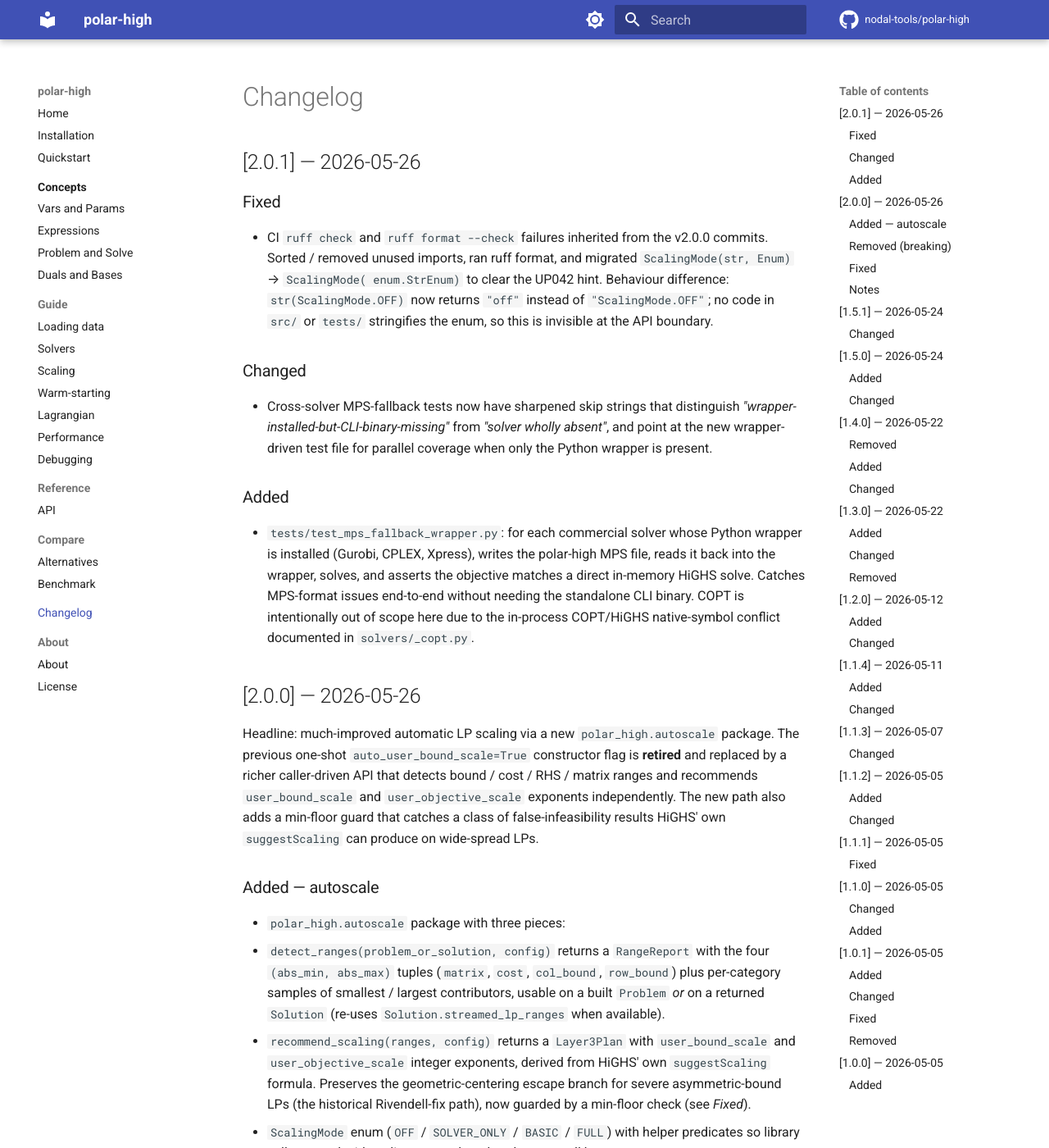
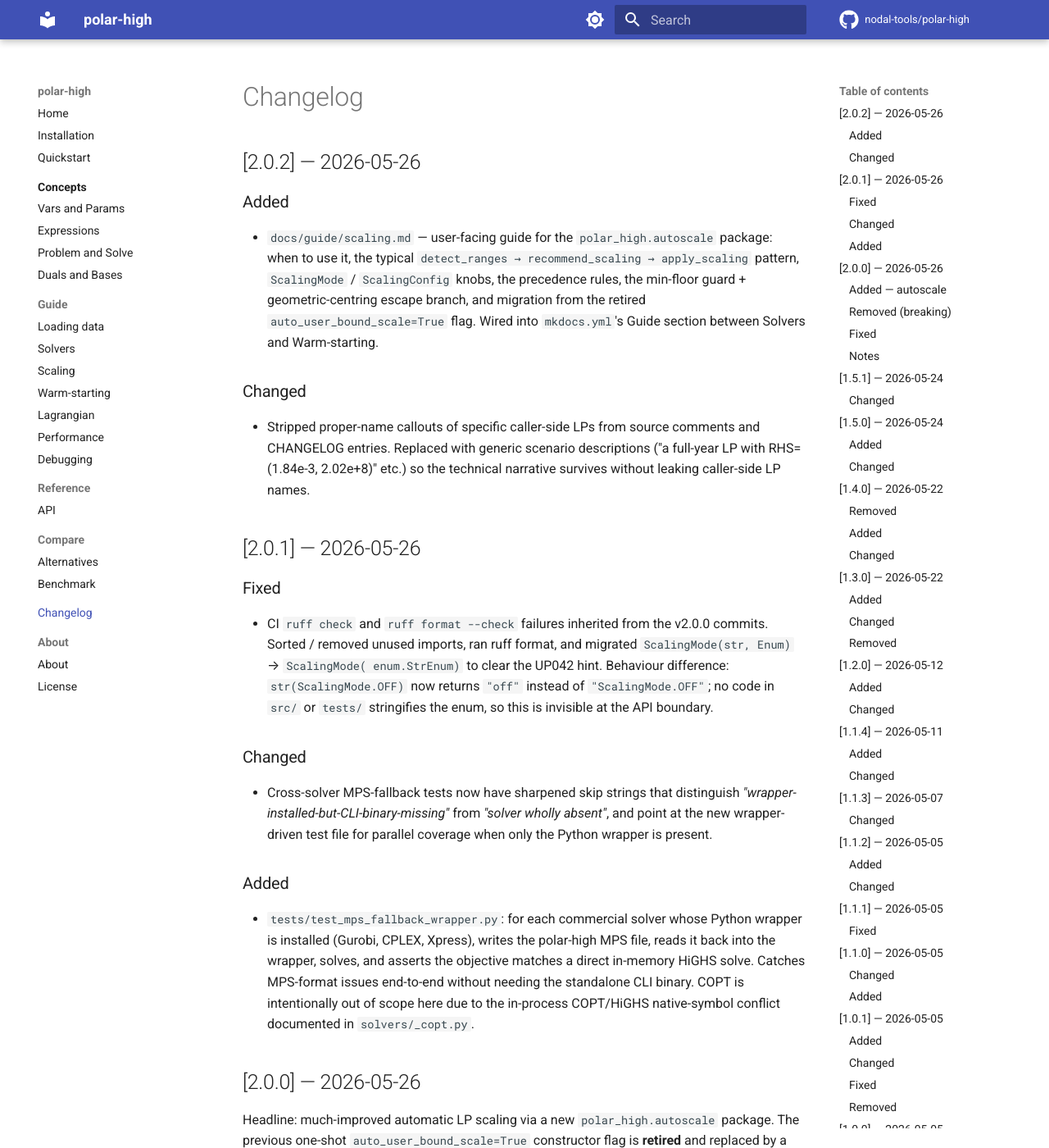
Before and after one commit to nodal-tools/polar-high, an MkDocs documentation site: the page built from docs/changelog.md, in a window 1280 px wide and 1400 px high. Shown: the whole window at 82% size. Built offline with MkDocs 1.6.1 and Material for MkDocs 9.7.7, drawn with Linux system fonts in a browser that asks for light colours; comment, search, counter and statistics services are not loaded; the version menu is left out; some of the changed text lies outside the part shown.

Commit message:
docs: scaling-guide cross-links + strip proper-name LP callouts
- CHANGELOG 2.0.0 entry now links to the new Scaling guide page.
- Source comments and CHANGELOG entries no longer reference specific
  caller-side LPs by name ("Rivendell", "H2_trade").  The technical
  story (rhs_max ≈ 1.08e+10 needs the escape; rhs_max ≤ ~2e+8 solves
  cleanly at N=0; etc.) is preserved in generic form.

Co-Authored-By: Claude Opus 4.7 (1M context) <noreply@anthropic.com>

```diff
--- a/CHANGELOG.md
+++ b/CHANGELOG.md
@@ -6,6 +6,26 @@ The format is based on [Keep a Changelog](https://keepachangelog.com/en/1.1.0/),
 and this project adheres to [Semantic Versioning](https://semver.org/spec/v2.0.0.html).
 
 <!--changelog-start-->
+
+## [2.0.2] — 2026-05-26
+
+### Added
+
+- `docs/guide/scaling.md` — user-facing guide for the
+  `polar_high.autoscale` package: when to use it, the typical
+  `detect_ranges → recommend_scaling → apply_scaling` pattern,
+  `ScalingMode` / `ScalingConfig` knobs, the precedence rules, the
+  min-floor guard + geometric-centring escape branch, and migration
+  from the retired `auto_user_bound_scale=True` flag.  Wired into
+  `mkdocs.yml`'s Guide section between Solvers and Warm-starting.
+
+### Changed
+
+- Stripped proper-name callouts of specific caller-side LPs from
+  source comments and CHANGELOG entries.  Replaced with generic
+  scenario descriptions ("a full-year LP with RHS=(1.84e-3,
+  2.02e+8)" etc.) so the technical narrative survives without
+  leaking caller-side LP names.
 
 ## [2.0.1] — 2026-05-26
 
@@ -47,6 +67,8 @@ RHS / matrix ranges and recommends `user_bound_scale` and
 `user_objective_scale` exponents independently. The new path also
 adds a min-floor guard that catches a class of false-infeasibility
 results HiGHS' own `suggestScaling` can produce on wide-spread LPs.
+See the [Scaling guide](https://nodal-tools.github.io/polar-high/guide/scaling/)
+for the full caller story.
 
 ### Added — autoscale
 
@@ -61,8 +83,7 @@ results HiGHS' own `suggestScaling` can produce on wide-spread LPs.
     `user_bound_scale` and `user_objective_scale` integer exponents,
     derived from HiGHS' own `suggestScaling` formula. Preserves the
     geometric-centering escape branch for severe asymmetric-bound
-    LPs (the historical Rivendell-fix path), now guarded by a
-    min-floor check (see *Fixed*).
+    LPs, now guarded by a min-floor check (see *Fixed*).
   - `ScalingMode` enum (`OFF` / `SOLVER_ONLY` / `BASIC` / `FULL`)
     with helper predicates so library callers can decide policy per
     mode rather than per-call kwarg.
@@ -95,7 +116,7 @@ results HiGHS' own `suggestScaling` can produce on wide-spread LPs.
   rhs_max)`, it can pick a `user_bound_scale` exponent that crushes
   the *min* below `kExcessivelySmallBoundValue` (1e-4). HiGHS'
   presolve then mis-handles the near-zero rows and the LP comes
-  back infeasible. Observed on the full-year Rivendell B0 LP with
+  back infeasible. Observed on a full-year LP with
   RHS=(1.84e-3, 2.02e+8): the formula picked N=-8 → scaled RHS min
   7.2e-6 → spurious infeasibility. The new `recommend_scaling`
   adds a min-floor guard: when the proposed delta would drag the
@@ -223,9 +244,7 @@ results HiGHS' own `suggestScaling` can produce on wide-spread LPs.
   HiGHS' `[kExcessivelySmallBoundValue, kExcessivelyLargeBoundValue]`
   = `[1e-4, 1e+6]` comfort zone using outer-rounded log2, and
   reproduces the integer HiGHS prints in its `"Consider setting the
-  user_bound_scale option to <N>"` recommendation byte-for-byte (e.g.
-  `N=-6` on the DES scenario, `N=-2` on the historical Rivendell-fix
-  LP).
+  user_bound_scale option to <N>"` recommendation byte-for-byte.
 - `Solution.streamed_lp_ranges: dict | None` field. Populated by every
   solve that flows through `_solve_streaming` (which is the default
   path) with the four `(abs_min, abs_max) | None` range tuples. `None`
--- a/pyproject.toml
+++ b/pyproject.toml
@@ -4,7 +4,7 @@ build-backend = "setuptools.build_meta"
 
 [project]
 name = "polar-high"
-version = "2.0.1"
+version = "2.0.2"
 description = "Python library for building indexed linear and mixed-integer programs in polars; assembles into HiGHS, exportable as MPS."
 readme = "README.md"
 requires-python = ">=3.11"
```
Also changed, not shown: docs/guide/scaling.md (+3 -3 lines), 2 other files.
